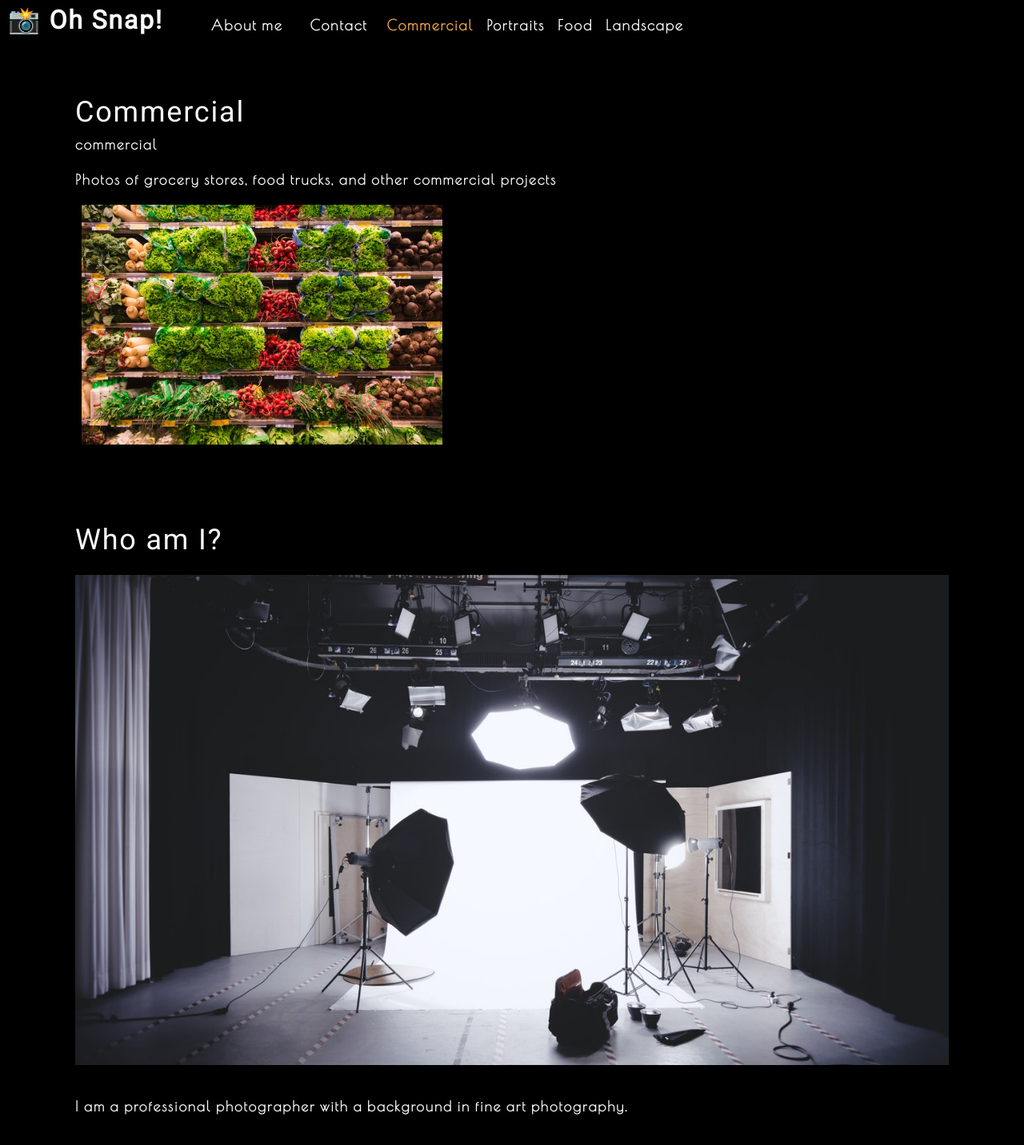
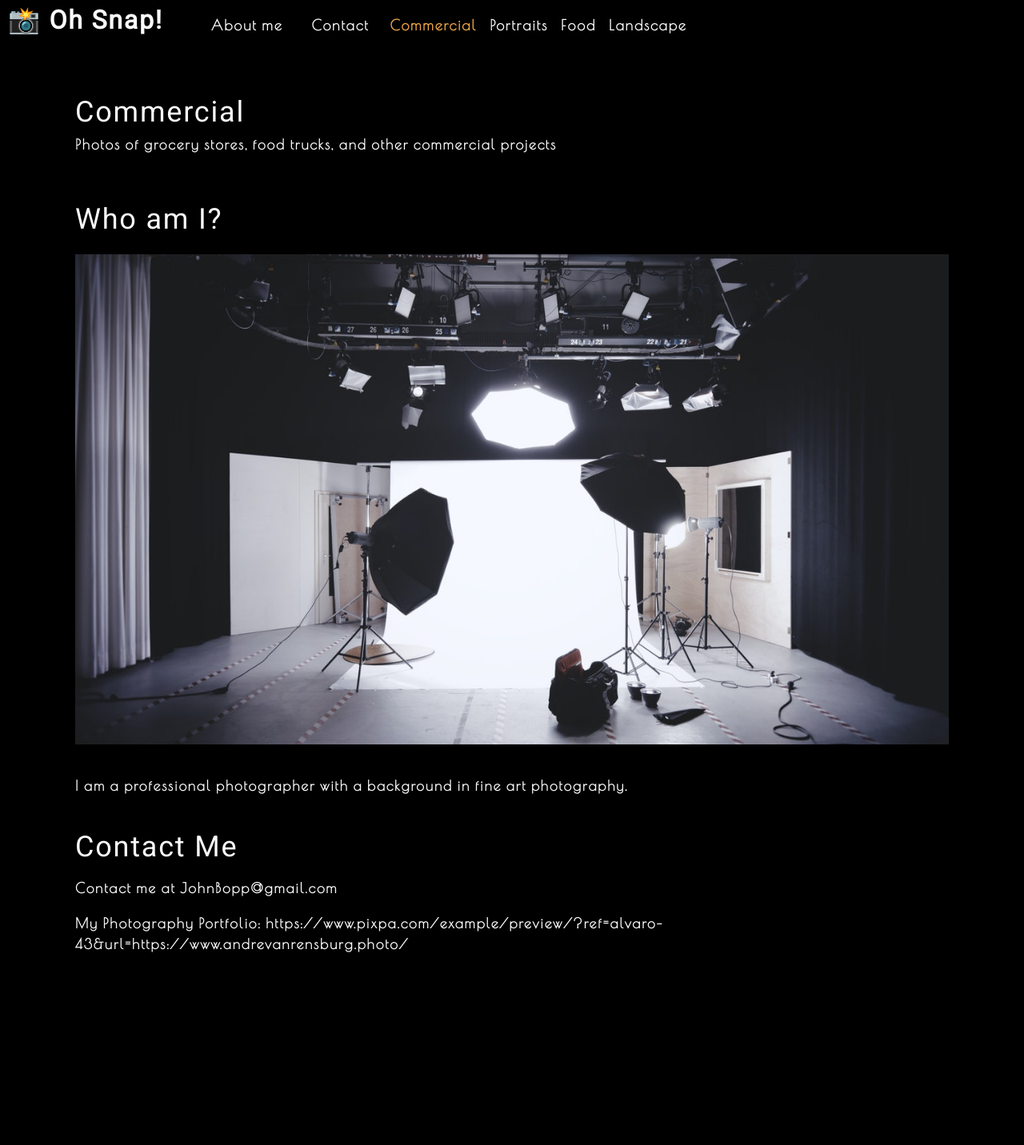
Before and after one commit to scarlinj/photo-port, a React (Create React App) app: page / in a window 1280 px wide. Shown: the top 1432 px of the page at 80% size. After the commit the page ends 1285 px from the top, so only its background shows below. Built offline with nearby package versions, Linux system fonts and the light colour scheme.

Commit message:
moved gallery photo navigation to PhotoList component.  Successfully renders each category.  Images not loading yet.

```diff
--- a/src/App.js
+++ b/src/App.js
@@ -2,6 +2,7 @@ import React, { useState } from 'react';
 import Nav from './components/Nav';
 import About from './components/About';
 import Gallery from './components/Gallery';
+import Contact from './components/Contact';
 
 function App() {
   const [categories] = useState([
@@ -24,8 +25,13 @@ function App() {
         currentCategory={currentCategory}
       ></Nav>
       <main>
-        <Gallery currentCategory={currentCategory}></Gallery>
+        <Gallery
+          categories={categories}
+          setCurrentCategory={setCurrentCategory}
+          currentCategory={currentCategory}
+        ></Gallery>
         <About></About>
+        <Contact></Contact>
       </main>
     </div>
   );
--- /dev/null
+++ b/src/components/Contact/index.js
@@ -0,0 +1,22 @@
+import React from 'react'
+import coverImage from "../../assets/cover/cover-image.jpg";
+
+function Contact() {
+
+  return (
+    <section className="my-5" >
+      <h1 id="about">Contact Me</h1>
+      {/* <img src={portrait} className="my-2" style={{ width: "100%" }} alt="cover" /> */}
+      <div className="my-2">
+        <p>
+          Contact me at JohnBopp@gmail.com
+        </p>
+        <p>
+          My Photography Portfolio: https://www.pixpa.com/example/preview/?ref=alvaro-43&url=https://www.andrevanrensburg.photo/
+        </p>
+      </div>
+    </section>
+  )
+}
+
+export default Contact
--- a/src/components/Gallery/index.js
+++ b/src/components/Gallery/index.js
@@ -1,28 +1,33 @@
 import React from 'react';
 import PhotoList from '../PhotoList';
-// hard-coding the photo shows correct photo in the home page
-import photo from '../../assets/small/commercial/0.jpg';
+// hard-coding the photo shows correct photo in the home page.  Remove this, since Gallery will not render images any more.  Moved to PhotoList.
+// import photo from '../../assets/small/commercial/0.jpg';
 import { capitalizeFirstLetter } from '../../utils/helpers';
 
-function Gallery(props) {
+// function Gallery(props) {
   // const { currentCategory } = props;
-  const currentCategory = {
-      name: "commercial",
-      description:
-        "Photos of grocery stores, food trucks, and other commercial projects",
-    };
+  // const currentCategory = {
+  //     name: "commercial",
+  //     description:
+  //       "Photos of grocery stores, food trucks, and other commercial projects",
+  //   };
+function Gallery({ currentCategory }) {
+  const { name, description } = currentCategory;
   return (
     <section>
-      <h1 data-testid="h1tag">{capitalizeFirstLetter(currentCategory.name)}</h1>
-      <p>{currentCategory.name}</p>
-      <p>{currentCategory.description}</p>
-      <div>
+      {/* <h1 data-testid="h1tag">{capitalizeFirstLetter(currentCategory.name)}</h1> */}
+      {/* <p>{currentCategory.name}</p>
+      <p>{currentCategory.description}</p> */}
+      <h1 data-testid="h1tag">{capitalizeFirstLetter(name)}</h1>
+      <p>{description}</p>
+      <PhotoList />
+      {/* <div>
         <img
           src={photo}
           alt='Commercial Example'
           className='img-thumbnail mx-1'
           />
-      </div>
+      </div> */}
       {/* <PhotoList category={currentCategory.name} /> */}
     </section>
   );
--- a/src/components/Nav/index.js
+++ b/src/components/Nav/index.js
@@ -50,9 +50,9 @@ function Nav(props) {
           <li className={"mx-2"}>
             {/* No longer use handleClick when using props */}
             {/* <span onClick={() => handleClick('Contact')}> */}
-            <span>
+            <a data-testid="contact" href="#contact">
               Contact
-            </span>
+            </a>
           </li>
           {categories.map((category) => (
             <li
--- a/src/components/PhotoList/index.js
+++ b/src/components/PhotoList/index.js
@@ -1,7 +1,8 @@
 import React, { useState } from 'react';
+// import photo from '../../assets/small/commercial/0.jpg';
 
 const PhotoList = ({ category }) => {
-  const [photos] = useState([
+const [photos] = useState([
     {
       name: 'Grocery aisle',
       category: 'commercial',
@@ -115,7 +116,7 @@ const PhotoList = ({ category }) => {
       category: 'landscape',
       description:
         'Lorem ipsum dolor sit amet, consectetur adipiscing elit. Nunc ultricie'
-    }
+    },
   ]);
 
   const currentPhotos = photos.filter(photo => photo.category === category);
```
Also changed, not shown: 1 other file (tests, documents, lock files or other folders).
